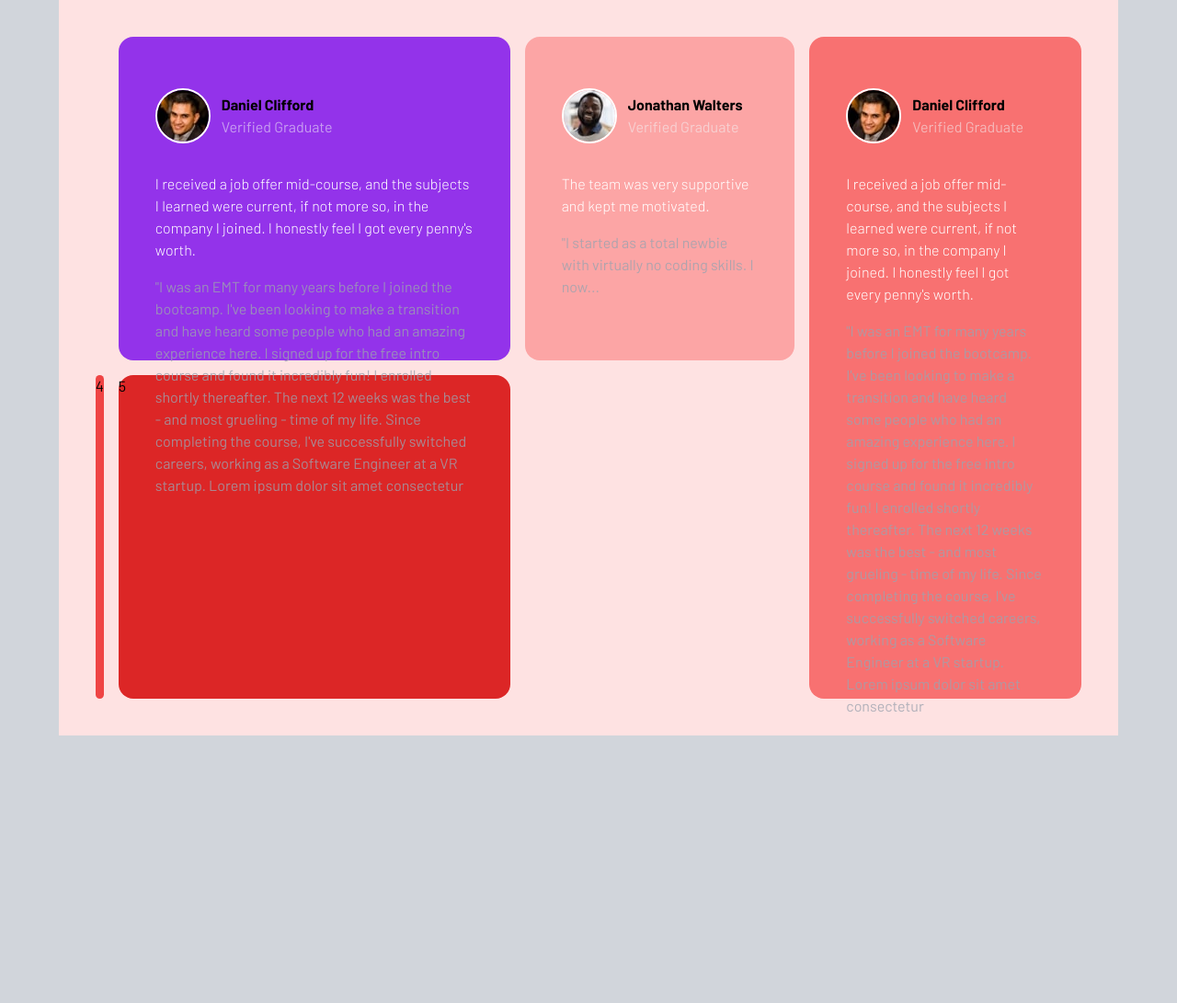
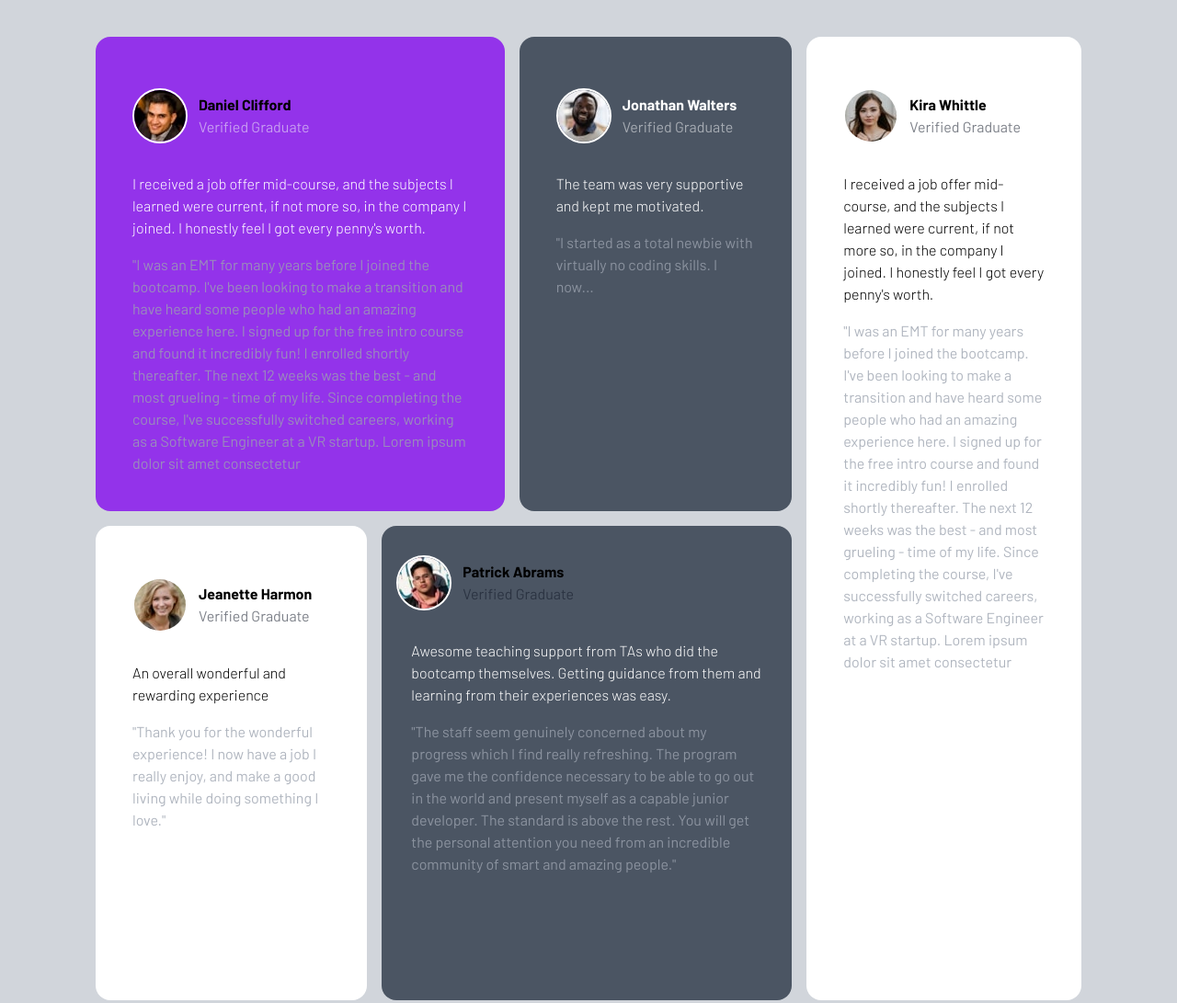
Before and after one commit to YoungjaeKimDeveloper/testimonialTailwind, a website: page index.html in a window 1280 px wide. Shown: the whole page at 92% size. Before the commit the page ends 800 px from the top, so only its background shows below. Drawn offline with Linux system fonts and the light colour scheme.

Commit message:
Finalised the project

```diff
--- a/index.html
+++ b/index.html
@@ -15,7 +15,7 @@
   </head>
   <body class="bg-gray-300">
     <div
-      class="grid grid-col-5 grid-rows-2 py-10 px-10 w-[90%] mx-auto bg-red-100 h-screen gap-x-4 gap-y-4"
+      class="flex flex-col md:grid md:grid-col-5 md:grid-rows-2 py-10 px-10 w-[90%] mx-auto h-screen gap-x-4 gap-y-4 h-full"
     >
       <!-- First Row -->
       <!-- 1 Box Container-->
@@ -57,7 +57,7 @@
       </div>
       <!-- 2 Box -->
       <div
-        class="row-start-1 row-end-2 col-start-3 col-end-4 bg-red-300 rounded-2xl px-10 py-10 flex flex-col gap-y-4"
+        class="row-start-1 row-end-2 col-start-3 col-end-4 bg-gray-600 rounded-2xl px-10 py-10 flex flex-col gap-y-4"
       >
         <div class="flex items-center py-4 gap-x-2">
           <div class="border-2 border-white rounded-full mr-1">
@@ -69,7 +69,7 @@
           </div>
           <!--name & title -->
           <div>
-            <p class="font-bold">Jonathan Walters</p>
+            <p class="font-bold text-white">Jonathan Walters</p>
             <p class="text-gray-100 opacity-55">Verified Graduate</p>
           </div>
         </div>
@@ -84,24 +84,24 @@
       </div>
       <!-- 3 Boc -->
       <div
-        class="row-start-1 row-end-3 col-start-4 col-end-5 row-span-2 col-span-1 bg-red-400 rounded-2xl px-10 py-10 flex flex-col gap-y-4"
+        class="row-start-1 row-end-3 col-start-4 col-end-5 row-span-2 col-span-1 bg-white rounded-2xl px-10 py-10 flex flex-col gap-y-4 h-full"
       >
         <div class="flex items-center py-4 gap-x-2">
           <div class="border-2 border-white rounded-full mr-1">
             <img
-              src="./images/image-daniel.jpg"
+              src="./images/image-kira.jpg"
               alt="logo"
               class="rounded-full py-"
             />
           </div>
           <!--name & title -->
           <div>
-            <p class="font-bold">Daniel Clifford</p>
-            <p class="text-gray-100 opacity-55">Verified Graduate</p>
+            <p class="font-bold text-black">Kira Whittle</p>
+            <p class="text-gray-900 opacity-55">Verified Graduate</p>
           </div>
         </div>
         <!-- introduce -->
-        <p class="text-white font-light">
+        <p class="text-black font-light">
           I received a job offer mid-course, and the subjects I learned were
           current, if not more so, in the company I joined. I honestly feel I
           got every penny's worth.
@@ -121,14 +121,67 @@
       <!-- Second Row-->
       <!-- 4 Box -->
       <div
-        class="row-start-2 row-end-3 col-start-0 col-end-1 bg-red-500 rounded-2xl"
+        class="row-start-2 row-end-3 col-start-1 col-end-2 bg-white rounded-2xl p-10"
       >
-        4
+        <div class="flex items-center py-4 gap-x-2">
+          <div class="border-2 border-white rounded-full mr-1">
+            <img
+              src="./images/image-jeanette.jpg"
+              alt="logo"
+              class="rounded-full py-"
+            />
+          </div>
+          <!--name & title -->
+          <div>
+            <p class="font-bold text-black">Jeanette Harmon</p>
+            <p class="text-gray-900 opacity-55">Verified Graduate</p>
+          </div>
+        </div>
+        <!-- introduce -->
+        <p class="text-black font-light py-4">
+          An overall wonderful and rewarding experience
+        </p>
+        <!-- experience -->
+        <p class="text-gray-400 opacity-80">
+          "Thank you for the wonderful experience! I now have a job I really
+          enjoy, and make a good living while doing something I love."
+        </p>
       </div>
+      <!-- BOC 5 -->
       <div
-        class="row-start-2 row-end-3 col-start-1 col-end-3 bg-red-600 rounded-2xl"
+        class="row-start-2 row-end-3 col-start-2 col-end-4 bg-gray-600 rounded-2xl p-4"
       >
-        5
+        <div class="flex items-center py-4 gap-x-2">
+          <div class="border-2 border-white rounded-full mr-1">
+            <img
+              src="./images/image-patrick.jpg"
+              alt="logo"
+              class="rounded-full py-"
+            />
+          </div>
+          <!--name & title -->
+          <div>
+            <p class="font-bold text-black">Patrick Abrams</p>
+            <p class="text-gray-900 opacity-55">Verified Graduate</p>
+          </div>
+        </div>
+        <!-- introduce -->
+        <div class="p-4 flex flex-col items-center gap-4">
+          <p class="font-light text-white">
+            Awesome teaching support from TAs who did the bootcamp themselves.
+            Getting guidance from them and learning from their experiences was
+            easy.
+          </p>
+          <!-- experience -->
+          <p class="text-gray-400 opacity-80">
+            "The staff seem genuinely concerned about my progress which I find
+            really refreshing. The program gave me the confidence necessary to
+            be able to go out in the world and present myself as a capable
+            junior developer. The standard is above the rest. You will get the
+            personal attention you need from an incredible community of smart
+            and amazing people."
+          </p>
+        </div>
       </div>
     </div>
   </body>
```
Also changed, not shown: css/style.css.
